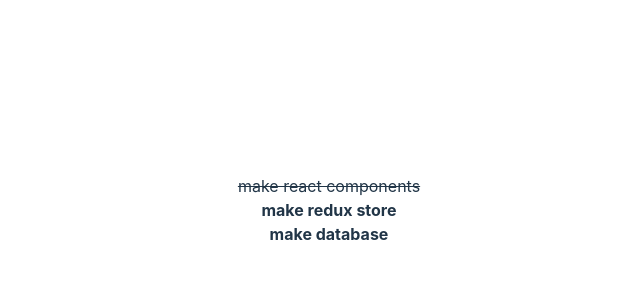
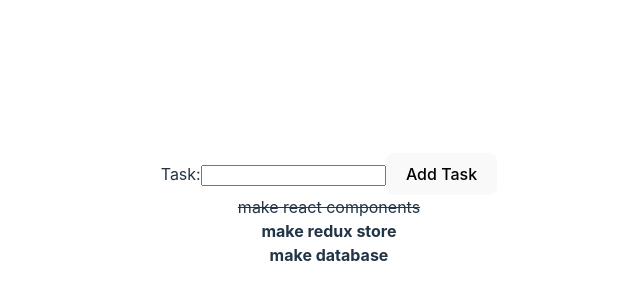
Before and after one commit to enitchals/full-stack-demo, a React (Vite) app in the folder client/: page / in a window 1280 px wide. Shown: the part 190-490 px from the top of the page, without its empty margins (311-951 px from the left). Built offline with nearby package versions, Linux system fonts and the light colour scheme.

Commit message:
form to add new task

```diff
--- a/client/src/App.jsx
+++ b/client/src/App.jsx
@@ -1,10 +1,12 @@
 import './App.css'
+import TaskForm from './components/TaskForm'
 import TaskList from './components/TaskList'
 
 function App() {
 
   return (
     <>
+      <TaskForm/>
       <TaskList/>
     </>
   )
--- /dev/null
+++ b/client/src/components/TaskForm.jsx
@@ -0,0 +1,29 @@
+import { useState } from 'react'
+import {useDispatch} from 'react-redux'
+import '../App.css'
+import { addTask } from '../store/taskSlice'
+
+function TaskForm() {
+  const [task, setTask] = useState('')
+  const dispatch = useDispatch()
+
+  const handleSubmit = (e) => {
+    e.preventDefault();
+    dispatch(addTask(task))
+    setTask('')
+  }
+
+  return (
+    <>
+      <form onSubmit={handleSubmit}>
+        <label>
+          Task:
+          <input type="text" value={task} onChange={(e) => setTask(e.target.value)}/>
+        </label>
+        <button>Add Task</button>
+      </form>
+    </>
+  )
+}
+
+export default TaskForm
```
